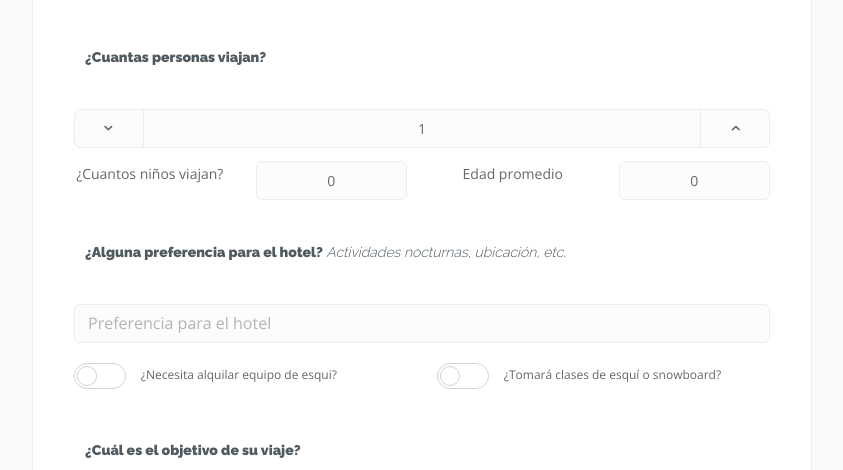
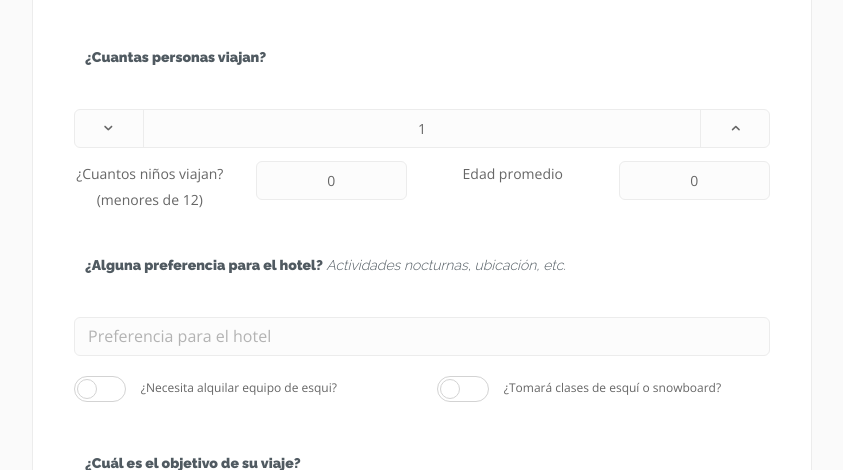
Before and after one commit to astornauta/skirience, a PHP site: page /form.php in a window 1280 px wide. Shown: the part 1647-2117 px from the top of the page, without its empty margins (218-1061 px from the left). Run offline with PHP 8.4, Linux system fonts and the light colour scheme; some web fonts are replaced.

Commit message:
Add text

```diff
--- a/form.php
+++ b/form.php
@@ -132,7 +132,7 @@
                                             </div>
                                         </div>
                                         <div class="col-sm-3 text-center">
-                                            ¿Cuantos niños viajan?
+                                            ¿Cuantos niños viajan? (menores de 12)
                                         </div>
                                         <div class="col-sm-3 text-center">
                                             <div class="input-number">
```
